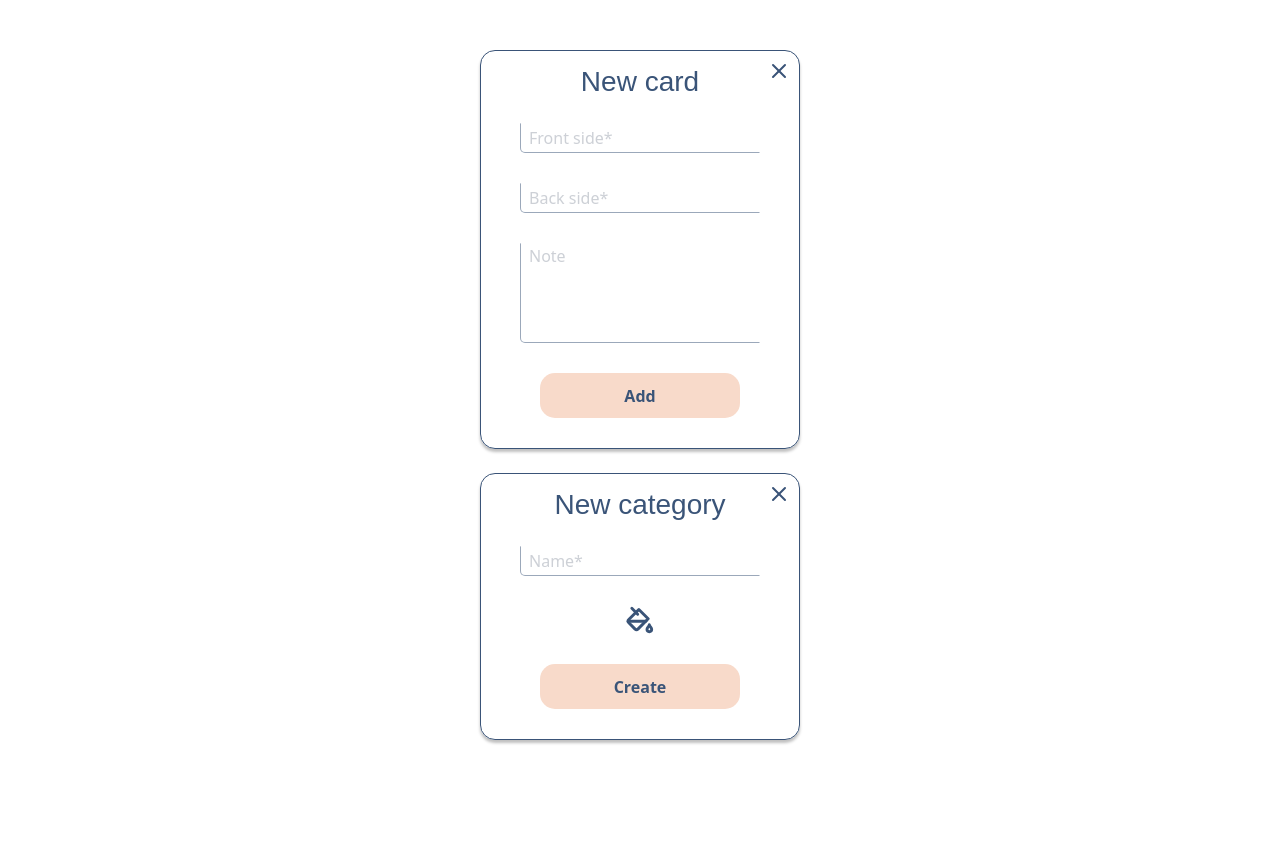
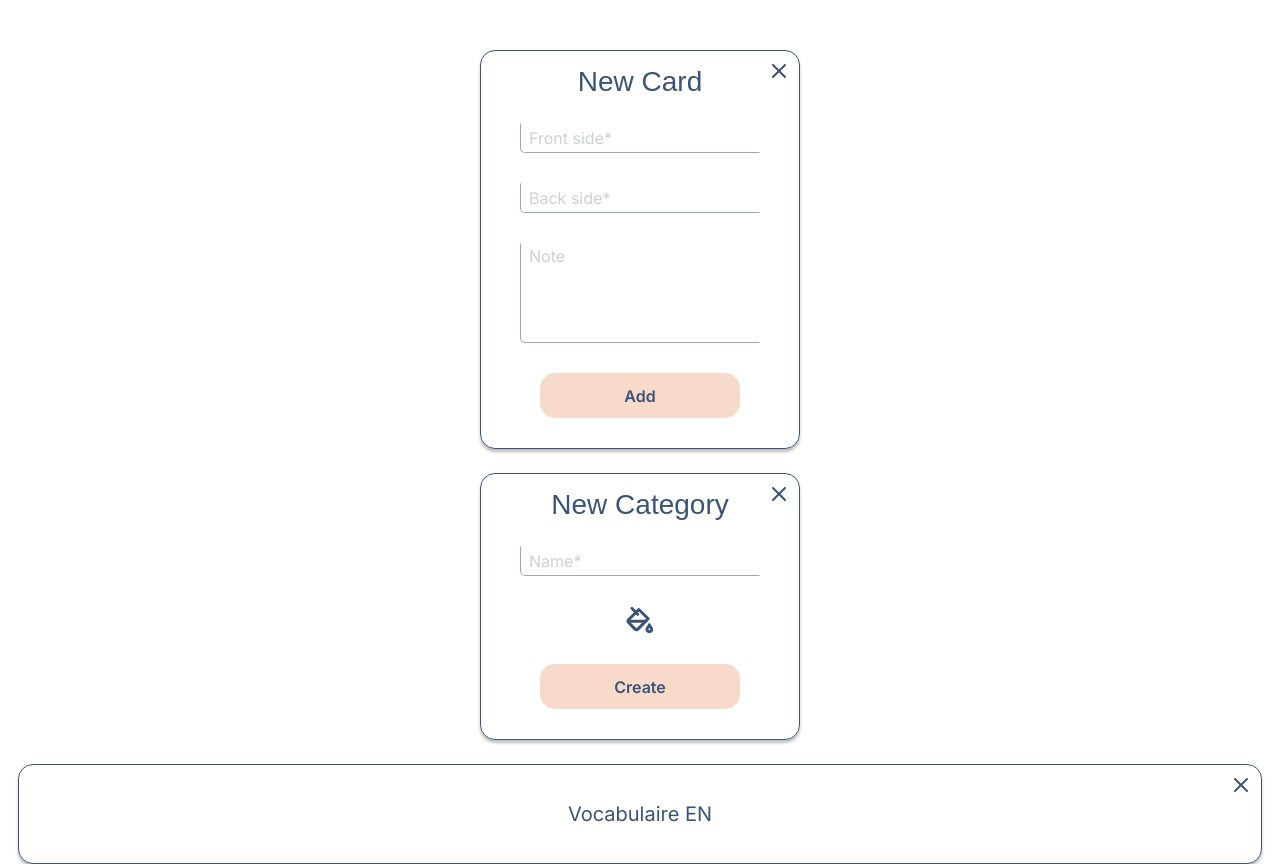
Before and after one commit to Silence502/tc-design, a Nuxt app: page / in a window 1280 px wide. Before the commit the page ends 800 px from the top, so only its background shows below. Built offline with nearby package versions, Linux system fonts and the light colour scheme; a web font is replaced by a local one.

Commit message:
Card category in progress

```diff
--- a/app.vue
+++ b/app.vue
@@ -1,32 +1,13 @@
 <template>
-  <div class="tc-modal">
-    <button class="tc-cross">
-      <X />
-    </button>
-    <h3>New card</h3>
-    <div class="tc-modal-content">
-      <input class="tc-input-primary" placeholder="Front side*" type="text">
-      <input class="tc-input-primary" placeholder="Back side*" type="text">
-      <textarea class="tc-textarea-primary" placeholder="Note"></textarea>
-      <input type="submit" class="tc-button-primary" value="Add">
-    </div>
-  </div>
+  <ModalNewCard title="New Card" />
   <br>
-  <div class="tc-modal">
-    <button class="tc-cross">
-      <X />
-    </button>
-    <h3>New category</h3>
-    <div class="tc-modal-content">
-      <input class="tc-input-primary" placeholder="Name*" type="text">
-      <button class="tc-paint-bucket">
-        <PaintBucket />
-      </button>
-      <input type="submit" class="tc-button-primary" value="Create">
-    </div>
-  </div>
+  <ModalNewCategory title="New Category" />
+  <br>
+  <CardCategory>Vocabulaire EN</CardCategory>
 </template>
 
 <script setup lang="ts">
-import { X, PaintBucket  } from 'lucide-vue-next';
+import ModalNewCard from "~/components/ModalNewCard.vue";
+import ModalNewCategory from "~/components/ModalNewCategory.vue";
+import CardCategory from "~/components/CardCategory.vue";
 </script>
--- a/assets/css/input.css
+++ b/assets/css/input.css
@@ -3,6 +3,11 @@
 @tailwind utilities;
 
 @layer base {
+    input {
+        @apply
+        font-inter
+    }
+
     input[type='submit'].tc-button-primary,
     input[type='button'].tc-button-primary {
         @apply
@@ -11,15 +16,15 @@
         h-[45px]
         rounded-tc-15
         bg-tc-secondary
+        border-tc-primary
         cursor-pointer
         text-tc-primary
-        transition-all
+        transition-opacity
         font-semibold;
 
         &:hover {
             @apply
             border-[1px]
-            border-tc-primary
         }
 
         &:active {
--- a/assets/css/root.css
+++ b/assets/css/root.css
@@ -5,6 +5,9 @@
     --modal-mobile-w: 320px;
     --modal-mobile-h: auto;
 
+    --card-category-mobile-w: 100%;
+    --card-category-mobile-h: 100px;
+
     --border-radius-15: 15px;
     --border-radius-5: 5px;
 }
--- /dev/null
+++ b/components/CardCategory.vue
@@ -0,0 +1,22 @@
+<script setup lang="ts">
+import {X} from "lucide-vue-next";
+</script>
+
+<template>
+  <div class="tc-card-category">
+    <div class="tc-card-category_header">
+      <button class="tc-cross">
+        <X/>
+      </button>
+    </div>
+    <div class="tc-card-category_content">
+      <h6>
+        <slot></slot>
+      </h6>
+    </div>
+  </div>
+</template>
+
+<style scoped>
+
+</style>
--- /dev/null
+++ b/components/ModalNewCard.vue
@@ -0,0 +1,28 @@
+<script setup lang="ts">
+import {X} from "lucide-vue-next";
+
+defineProps({
+  title: String
+})
+</script>
+
+<template>
+  <div class="tc-modal">
+    <div class="tc-modal_header">
+      <button class="tc-cross">
+        <X/>
+      </button>
+      <h3>{{title ? title : 'Title'}}</h3>
+    </div>
+    <div class="tc-modal_content">
+      <input class="tc-input-primary" placeholder="Front side*" type="text">
+      <input class="tc-input-primary" placeholder="Back side*" type="text">
+      <textarea class="tc-textarea-primary" placeholder="Note"></textarea>
+      <input type="submit" class="tc-button-primary" value="Add">
+    </div>
+  </div>
+</template>
+
+<style scoped>
+
+</style>
--- /dev/null
+++ b/components/ModalNewCategory.vue
@@ -0,0 +1,29 @@
+<script setup lang="ts">
+import {PaintBucket, X} from "lucide-vue-next";
+
+defineProps({
+  title: String
+})
+</script>
+
+<template>
+  <div class="tc-modal">
+    <div class="tc-modal_header">
+      <button class="tc-cross">
+        <X/>
+      </button>
+      <h3>{{title ? title : 'Title'}}</h3>
+    </div>
+    <div class="tc-modal_content">
+      <input class="tc-input-primary" placeholder="Name*" type="text">
+      <button class="tc-paint-bucket">
+        <PaintBucket/>
+      </button>
+      <input type="submit" class="tc-button-primary" value="Create">
+    </div>
+  </div>
+</template>
+
+<style scoped>
+
+</style>
--- a/tailwind.config.js
+++ b/tailwind.config.js
@@ -14,9 +14,11 @@ export default {
     },
     width: {
       'tc-modal-mobile-w': 'var(--modal-mobile-w)',
+      'tc-card-category-mobile-w': 'var(--card-category-mobile-w)',
     },
     height: {
       'tc-modal-mobile-h': 'var(--modal-mobile-h)',
+      'tc-card-category-mobile-h': 'var(--card-category-mobile-h)',
     },
     colors: {
       'tc-primary': 'var(--primary-color)',
```
Also changed, not shown: assets/css/tailwind.css, components/Card.vue (renamed from components/ModalForm.vue).
